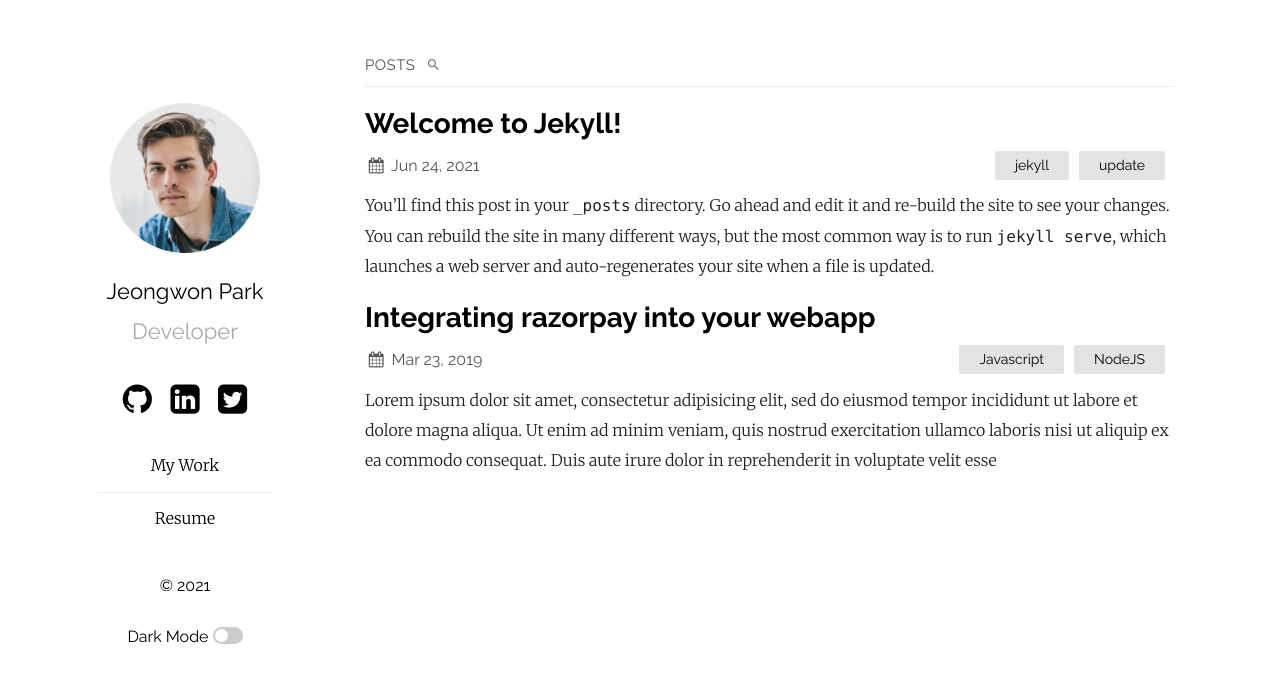
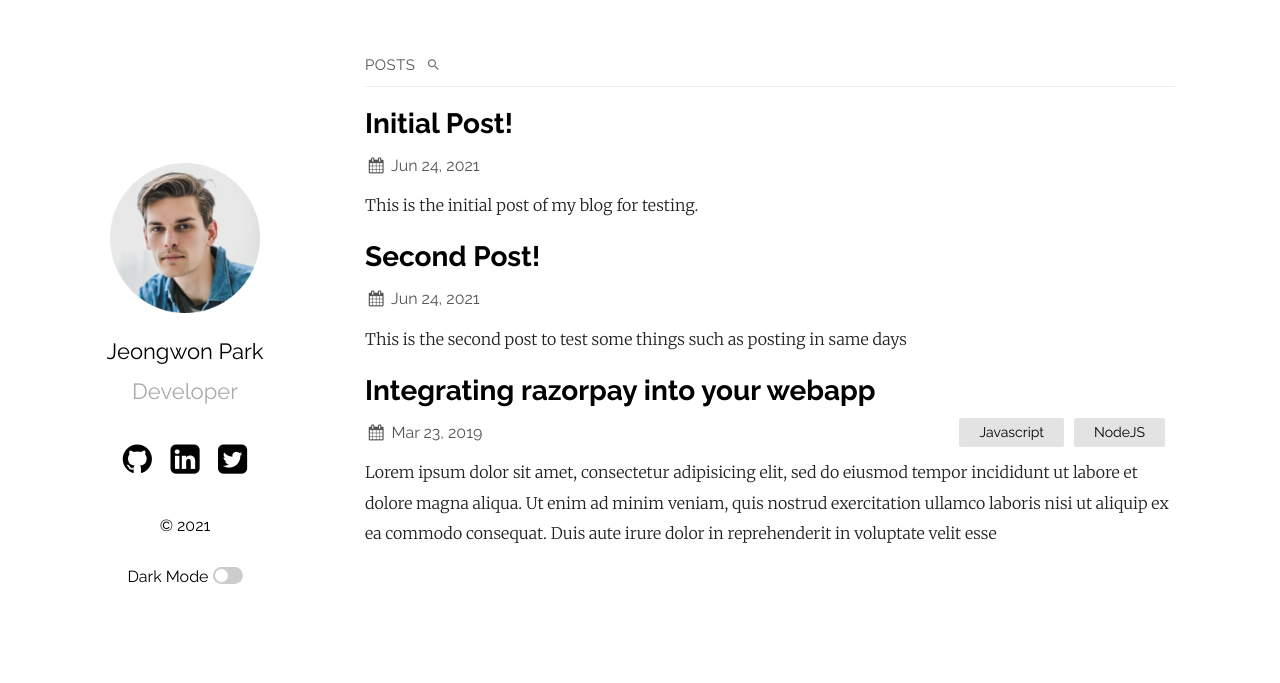
Before and after one commit to jeparktech/jeparktech.github.io, a Jekyll site: the page built from index.md, in a window 1280 px wide. Shown: the top 683 px of the page. Built offline with Jekyll 4.4.1, drawn with Linux system fonts in a browser that asks for light colours.

Commit message:
reset the blog, add some posts

````diff
--- a/_config.yml
+++ b/_config.yml
@@ -1,6 +1,6 @@
 title: Your awesome title
-author: jeparktech
-email: jwon0404@gmail.com
+author: GitHub User
+email: your-email@domain.com
 description: > # this means to ignore newlines until "show_exerpts:"
   Write an awesome description for your new site here. You can edit this
   line in _config.yml. It will appear in your document head meta (for
@@ -46,11 +46,6 @@ plainwhite:
     #   instance: example.com
     # - username: jekyll2
     #   instance: example.com
-  navigation:
-    - title: My Work
-      url: "/my-work"
-    - title: Resume
-      url: "/resume"
 
 # If you want to link only specific pages in your header, uncomment
 # this and add the path to the pages in order as they should show up
--- /dev/null
+++ b/_posts/2021-06-24-post2.md
@@ -0,0 +1,14 @@
+---
+layout: post
+title: Second Post!
+
+---
+
+This is the second post to test some things such as posting in same days
+
+
+```java
+public static void main(string[] args) {
+    System.out.println("Hello World!);
+}
+```
--- /dev/null
+++ b/_posts/2021-06-24-title.md
@@ -0,0 +1,7 @@
+---
+layout: post
+title: "Initial Post!"
+
+
+---
+This is the initial post of my blog for testing.
--- a/_posts/2021-06-24-welcome-to-jekyll.markdown
+++ /dev/null
@@ -1,29 +0,0 @@
----
-layout: post
-title:  "Welcome to Jekyll!"
-date:   2021-06-24 14:33:46 +0900
-categories: jekyll update
----
-You’ll find this post in your `_posts` directory. Go ahead and edit it and re-build the site to see your changes. You can rebuild the site in many different ways, but the most common way is to run `jekyll serve`, which launches a web server and auto-regenerates your site when a file is updated.
-
-Jekyll requires blog post files to be named according to the following format:
-
-`YEAR-MONTH-DAY-title.MARKUP`
-
-Where `YEAR` is a four-digit number, `MONTH` and `DAY` are both two-digit numbers, and `MARKUP` is the file extension representing the format used in the file. After that, include the necessary front matter. Take a look at the source for this post to get an idea about how it works.
-
-Jekyll also offers powerful support for code snippets:
-
-{% highlight ruby %}
-def print_hi(name)
-  puts "Hi, #{name}"
-end
-print_hi('Tom')
-#=> prints 'Hi, Tom' to STDOUT.
-{% endhighlight %}
-
-Check out the [Jekyll docs][jekyll-docs] for more info on how to get the most out of Jekyll. File all bugs/feature requests at [Jekyll’s GitHub repo][jekyll-gh]. If you have questions, you can ask them on [Jekyll Talk][jekyll-talk].
-
-[jekyll-docs]: https://jekyllrb.com/docs/home
-[jekyll-gh]:   https://github.com/jekyll/jekyll
-[jekyll-talk]: https://talk.jekyllrb.com/
--- a/about.markdown
+++ /dev/null
@@ -1,18 +0,0 @@
----
-layout: page
-title: About
-permalink: /about/
----
-
-This is the base Jekyll theme. You can find out more info about customizing your Jekyll theme, as well as basic Jekyll usage documentation at [jekyllrb.com](https://jekyllrb.com/)
-
-You can find the source code for Minima at GitHub:
-[jekyll][jekyll-organization] /
-[minima](https://github.com/jekyll/minima)
-
-You can find the source code for Jekyll at GitHub:
-[jekyll][jekyll-organization] /
-[jekyll](https://github.com/jekyll/jekyll)
-
-
-[jekyll-organization]: https://github.com/jekyll
--- a/index.markdown
+++ /dev/null
@@ -1,6 +0,0 @@
----
-# Feel free to add content and custom Front Matter to this file.
-# To modify the layout, see https://jekyllrb.com/docs/themes/#overriding-theme-defaults
-
-layout: home
----
````
